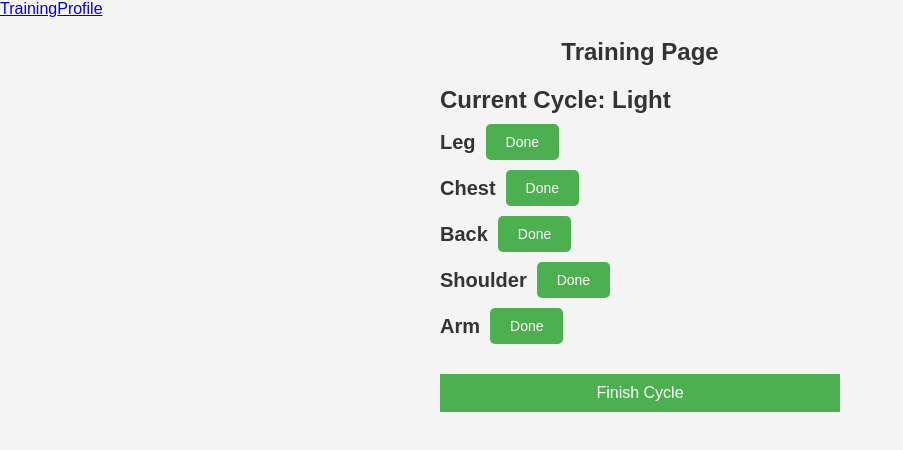
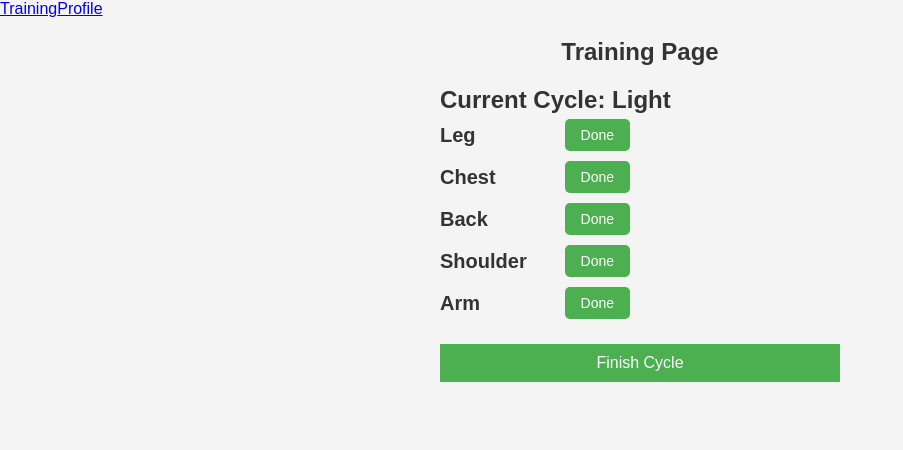
Before and after one commit to dryadd44651/RhythmFit, a React (Create React App) app in the folder frontend/fitness-website/: page /Training in a window 1280 px wide. Shown: the top 450 px of the page, without its empty margins (0-903 px from the left). Built offline with nearby package versions, Linux system fonts and the light colour scheme.

Commit message:
update Done button position

```diff
--- a/frontend/fitness-website/src/components/TrainingPage.css
+++ b/frontend/fitness-website/src/components/TrainingPage.css
@@ -1,15 +1,32 @@
 /* TrainingPage.css */
 
+
+/* Group header style */
 .groupHeader {
     display: flex;
     align-items: center;
-    gap: 10px;
+    max-width: 200px; /* 控制每行的寬度 */
+    padding: 5px 0;
 }
 
+/* Group title style */
 .groupTitle {
     font-size: 20px;
+    margin-right: 10px;
+}
+
+/* Button style */
+.button {
+    padding: 8px 16px;
+    font-size: 14px;
+    background-color: #4CAF50;
+    color: white;
+    border: none;
+    border-radius: 5px;
     cursor: pointer;
+    margin-left: auto; /* 讓按鈕自然靠右 */
 }
+
 
 .highlightedGroup {
     font-size: 20px;
--- a/frontend/fitness-website/src/components/TrainingPage.js
+++ b/frontend/fitness-website/src/components/TrainingPage.js
@@ -1,7 +1,8 @@
 import React, { useState, useEffect } from 'react';
 import { getExercises, updateExercise } from './storage';
+import './global.css';
 import './TrainingPage.css';
-import './global.css';
+
 
 const cycles = {
   light: { rm: 60, times: [12, 15], sets: 6 },
@@ -69,12 +70,8 @@ const TrainingPage = () => {
           const groupExercises = exercises.filter((exercise) => exercise.group === group);
 
           return (
-            <div key={group} style={{ margin: "10px 0" }}>
-              <div className="groupHeader">
-                <h3
-                  className={`groupTitle ${expandedGroup === group ? 'highlightedGroup' : ''}`}
-                  onClick={() => toggleGroup(group)}
-                >
+              <div key={group} className="groupHeader">
+                <h3 className="groupTitle" onClick={() => toggleGroup(group)}>
                   {group.charAt(0).toUpperCase() + group.slice(1)}
                 </h3>
                 {isTrained ? (
@@ -82,7 +79,6 @@ const TrainingPage = () => {
                 ) : (
                   <button onClick={() => handleDone(group)} className="button">Done</button>
                 )}
-              </div>
 
               {expandedGroup === group && (
                 <div className="exerciseList">
```
